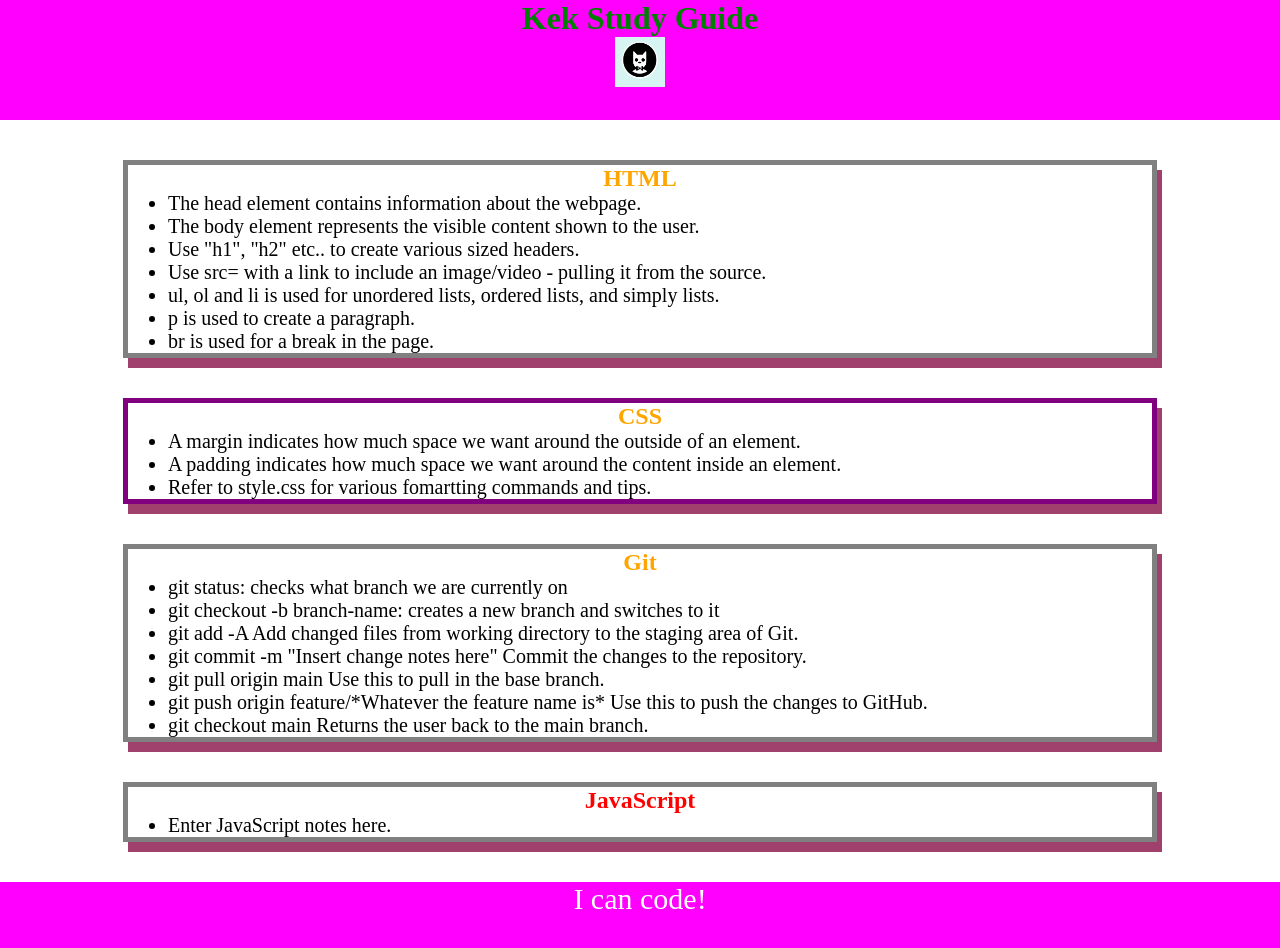
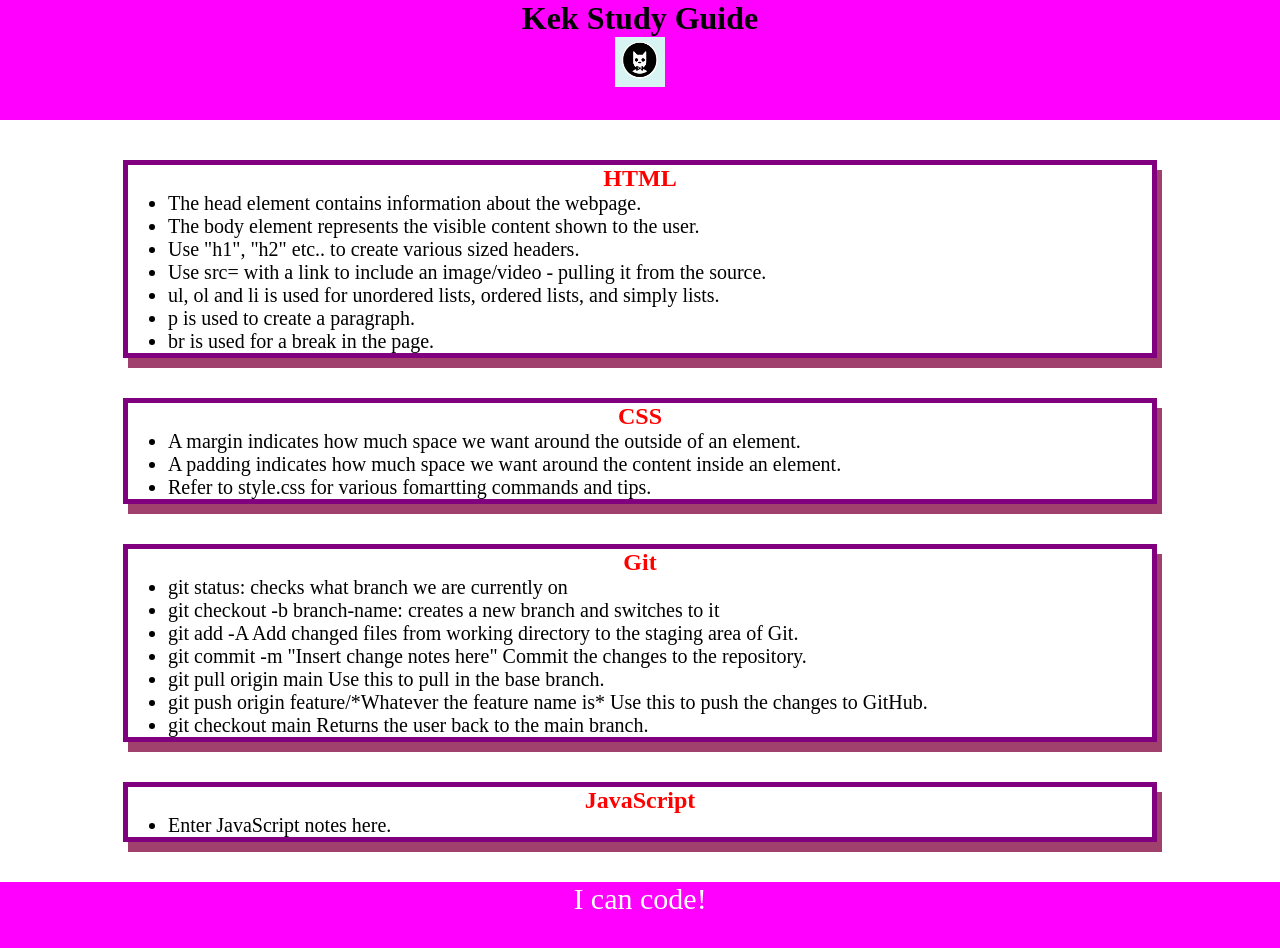
Before and after one commit to Elibrer/prework-study-guide, a plain HTML site: page index.html in a window 1280 px wide. Drawn offline with Linux system fonts and the light colour scheme.

Commit message:
Updated font colour

```diff
--- a/assets/style.css
+++ b/assets/style.css
@@ -34,7 +34,7 @@ p{
 .card {
     width: 80%;
     margin: 40px auto;
-    border: 5px solid gray;
+    border: 5px solid purple;
     box-shadow: 5px 10px #A0406C;
   }
 .egg{
--- a/index.html
+++ b/index.html
@@ -3,10 +3,10 @@
   <head>
     <style>
       h1 {
-        color:green;
+        color:black;
       }
       h2 {
-        color:orange;
+        color:red;
       }
     </style>
     <meta charset="UTF-8" />
```
